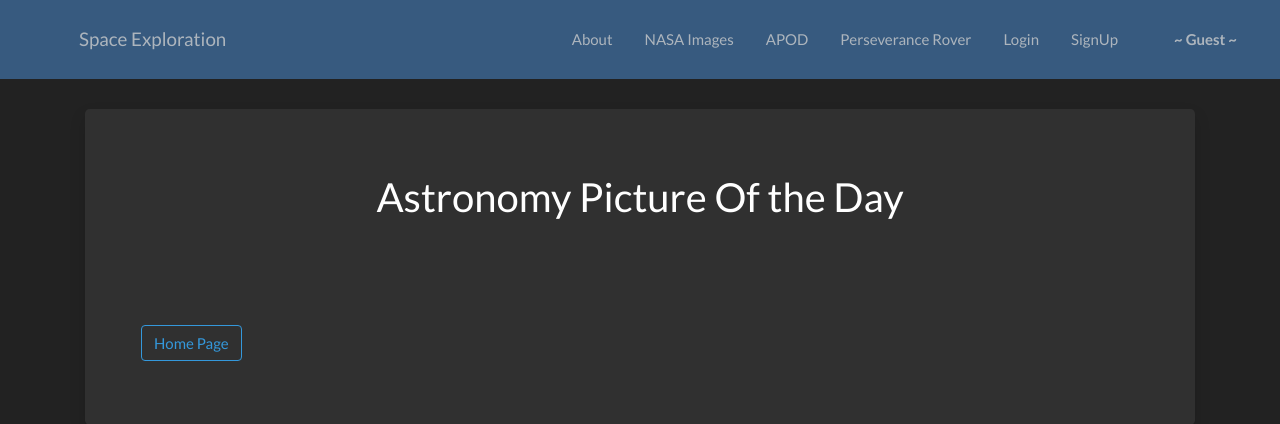
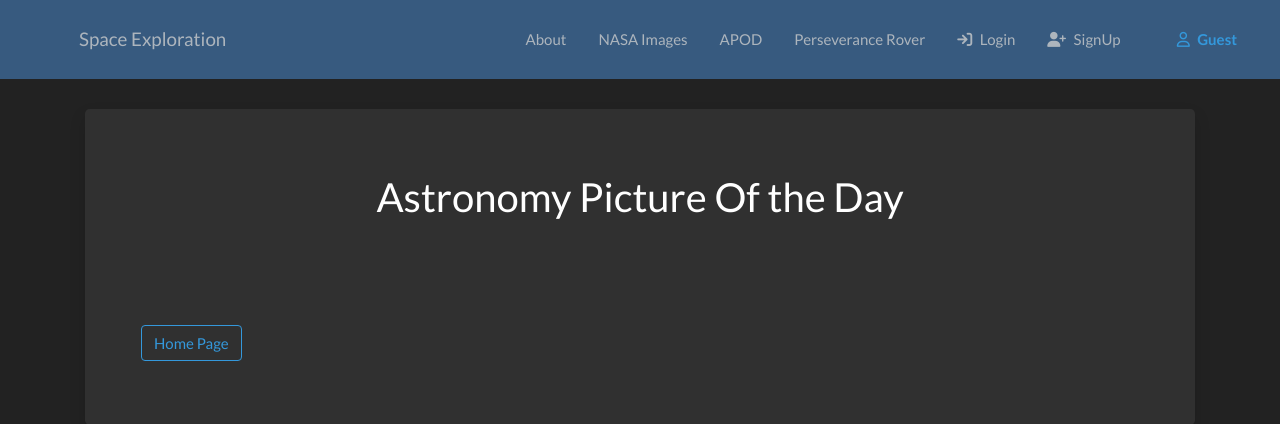
Before and after one commit to diozsa/Capstone1-Space-app, a Flask app: page /apod in a window 1280 px wide. Shown: the top 424 px of the page. Run offline with Flask 2, Linux system fonts and the light colour scheme; data that the repository does not hold is empty; parts of the project's set-up code (start-up, migrations or seed data) failed here and were passed over; some libraries are stand-ins or nearby versions.

Commit message:
updated navbar

```diff
--- a/templates/base.html
+++ b/templates/base.html
@@ -8,9 +8,6 @@
     <title>
         Space Exploration &ndash; {% block title %}{% endblock %}
     </title>
-  <!-- <link href="https://cdn.jsdelivr.net/npm/bootstrap@5.2.1/dist/css/bootstrap.min.css"
-    rel="stylesheet" integrity="sha384-iYQeCzEYFbKjA/T2uDLTpkwGzCiq6soy8tYaI1GyVh/UjpbCx/TYkiZhlZB6+fzT"
-    crossorigin="anonymous"> -->
 
   <link rel="stylesheet" href="/static/bootstrap.min.css">
   <!-- <link rel="stylesheet" href="https://bootswatch.com/4/darkly/bootstrap.min.css"> -->
@@ -46,23 +43,23 @@
           <a class="nav-link pr-4 text-light" href="/user/saved_images">Your Image Collection</a>
         </li>
         <li class="nav-item">
-          <a class="nav-link pr-5 text-light" href="/logout">Logout</a>
+          <a class="nav-link pr-5 text-light" href="/logout"><i class="fa-solid fa-arrow-right-from-bracket"></i>&ensp;Logout</a>
         </li>
 
 <!-- Showing logged in username -->
         <li class="nav-item">
-          <b><a class="nav-link pr-4 text-light" href="/">~ {{ session['username'] }} ~</a></b>
+          <b><a class="nav-link pr-4 text-info" href="/"><i class="fa-regular fa-user"></i>&ensp;{{ session['username'] }}</a></b>
         </li>
         {% else %}
         <li class="nav-item">
-          <a class="nav-link pr-4 text-light" href="/login">Login</a>
+          <a class="nav-link pr-4 text-light" href="/login"><i class="fa-solid fa-arrow-right-to-bracket"></i>&ensp;Login</a>
         </li>
         <li class="nav-item">
-          <a class="nav-link pr-5 text-light" href="/register">SignUp</a>
+          <a class="nav-link pr-5 text-light" href="/register"><i class="fa-solid fa-user-plus"></i>&ensp;SignUp</a>
         </li>
 <!-- if not logged in, showing Guest user -->
         <li class="nav-item">
-          <b><a class="nav-link text-light" href="/">~ Guest ~</a></b>
+          <b><a class="nav-link text-info" href="/"><i class="fa-regular fa-user"></i>&ensp;Guest</a></b>
         </li>
         {% endif %}
       </ul>
```
